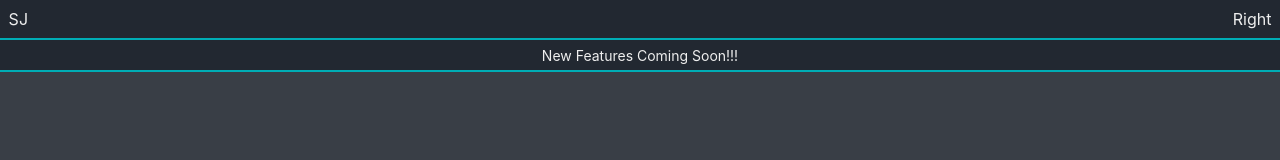
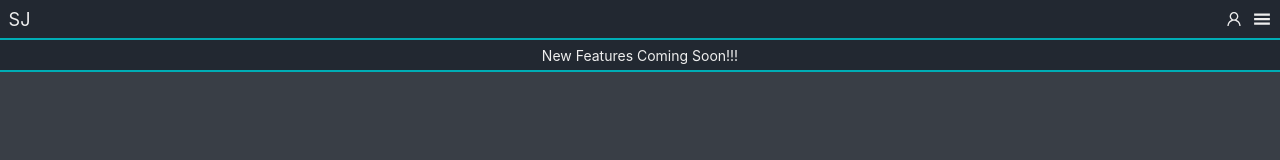
Before and after one commit to SalimAbdala27/SJ-Fitness, a React (Create React App) app in the folder sj-fitness/: page / in a window 1280 px wide. Shown: the top 160 px of the page. Built offline with nearby package versions, Linux system fonts and the light colour scheme.

Commit message:
minor designs added

```diff
--- a/sj-fitness/src/App.scss
+++ b/sj-fitness/src/App.scss
@@ -6,7 +6,7 @@
 
 .App{
   width: 100vw;
-  height: 100vh;
+  height: 101vh;
   display: flex;
   flex-direction: column;
   &__top{
--- a/sj-fitness/src/components/Navbar/Navbar.jsx
+++ b/sj-fitness/src/components/Navbar/Navbar.jsx
@@ -1,5 +1,7 @@
 import React from 'react';
 import "./navbar.scss"
+import { GiHamburgerMenu } from "react-icons/gi";
+import { AiOutlineUser } from "react-icons/ai";
 // add icons to perfect it
 const Navbar = () => {
   return (
@@ -8,7 +10,8 @@ const Navbar = () => {
         SJ
       </div>
       <div className="navbar__right">
-        Right
+        <AiOutlineUser/>
+        <GiHamburgerMenu/>
       </div>
     </div>
   )
--- a/sj-fitness/src/components/Navbar/navbar.scss
+++ b/sj-fitness/src/components/Navbar/navbar.scss
@@ -13,6 +13,7 @@
     align-items: center;
     width: 100%;
     padding-left: 15px;
+    font-size: 18px;
   }
   &__right{
     display: flex;
@@ -20,5 +21,7 @@
     align-items: center;
     width: 100%;
     padding-right: 15px;
+    gap: 10px ;
+    font-size: 18px;
   }
 }
```
